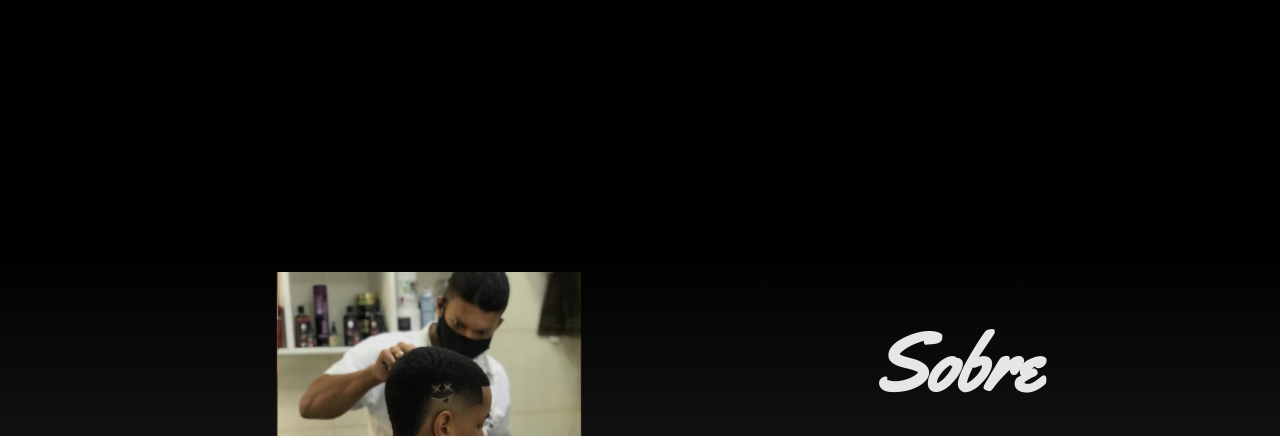
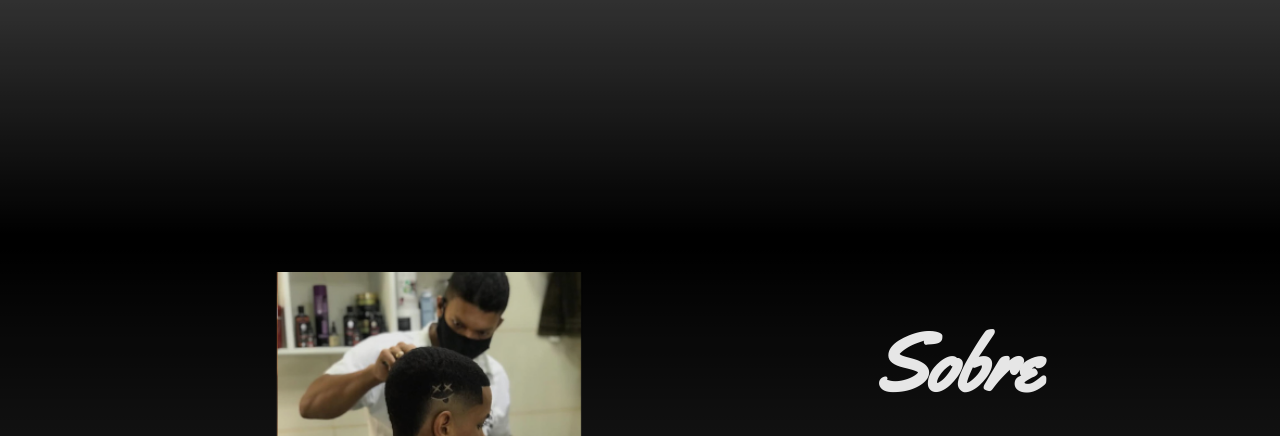
Before and after one commit to LucianoJunior18/Caique-Barbe_shop, a website: page index.html in a window 1280 px wide. Shown: the part 562-998 px from the top of the page. Drawn offline with nearby package versions, Linux system fonts and the light colour scheme; the site is published under a folder, as on GitHub Pages, so addresses that start at the root find nothing; a web font is replaced by a local one.

Commit message:
resolvendo os bugs da imagens nao aparecer

```diff
--- a/partials/_layout.scss
+++ b/partials/_layout.scss
@@ -21,7 +21,7 @@
       /* Transição para uma sombra mais forte antes do preto */ #000000
         /* Preto puro na parte inferior */
     ),
-    url("/img/home-principal.png");
+    url("./img/home-principal.png");
 
   left: 0;
   top: 0;
```
Also changed, not shown: style.css, 1 other file.
